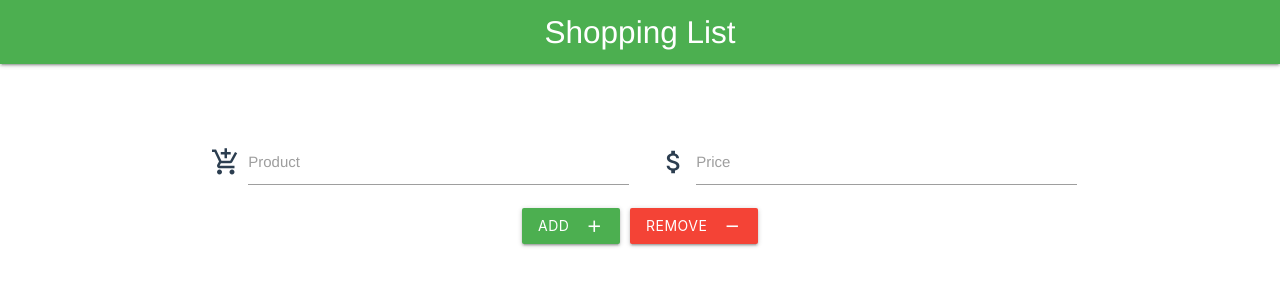
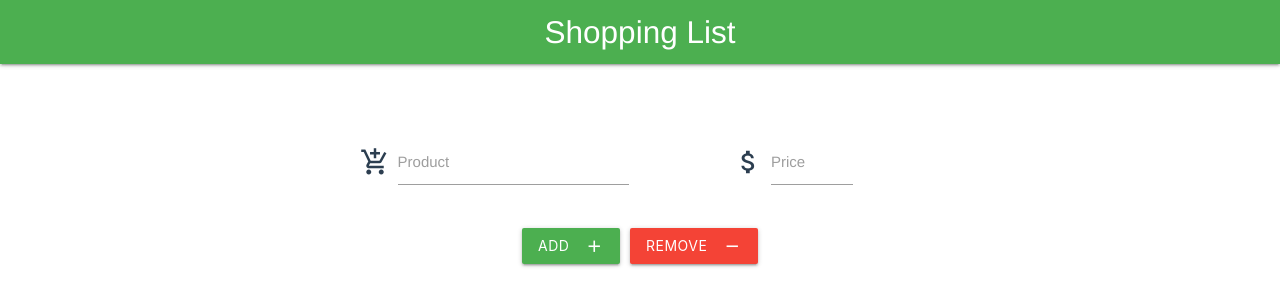
Before and after one commit to patezno/Shopping-List, a Vue app: page / in a window 1280 px wide. Shown: the top 306 px of the page. Built offline with nearby package versions, Linux system fonts and the light colour scheme.

Commit message:
responsiveness

```diff
--- a/src/App.vue
+++ b/src/App.vue
@@ -83,7 +83,7 @@ export default {
       }
     },
     updateTotal() {
-      this.totalAmount()
+      this.totalAmount
     }
   },
   computed: {
--- a/src/components/Form/Form.vue
+++ b/src/components/Form/Form.vue
@@ -6,17 +6,19 @@
       <form class="col s12" @submit.prevent="onSubmit()">
         <div class="row">
 
-          <div class="input-field col s12 m6">
+          <div class="input-field col s12 m6 l4 offset-l2">
             <i class="material-icons prefix">add_shopping_cart</i>
             <input id="product" type="text" class="validate" v-model="product.name"/>
             <label for="product">Product</label>
           </div>
 
-          <div class="input-field col s12 m6">
+          <div class="input-field col s12 m6 l2 offset-l1">
             <i class="material-icons prefix">attach_money</i>
             <input id="price" type="number" class="validate" min="1" v-model.number="product.price"/>
             <label for="price">Price</label>
           </div>
+
+        </div>
 
           <div class="row">
             <button class="btn green" type="submit" name="action">
@@ -29,7 +31,6 @@
             </button>
           </div>
 
-        </div>
       </form>
 
     </div>
```
